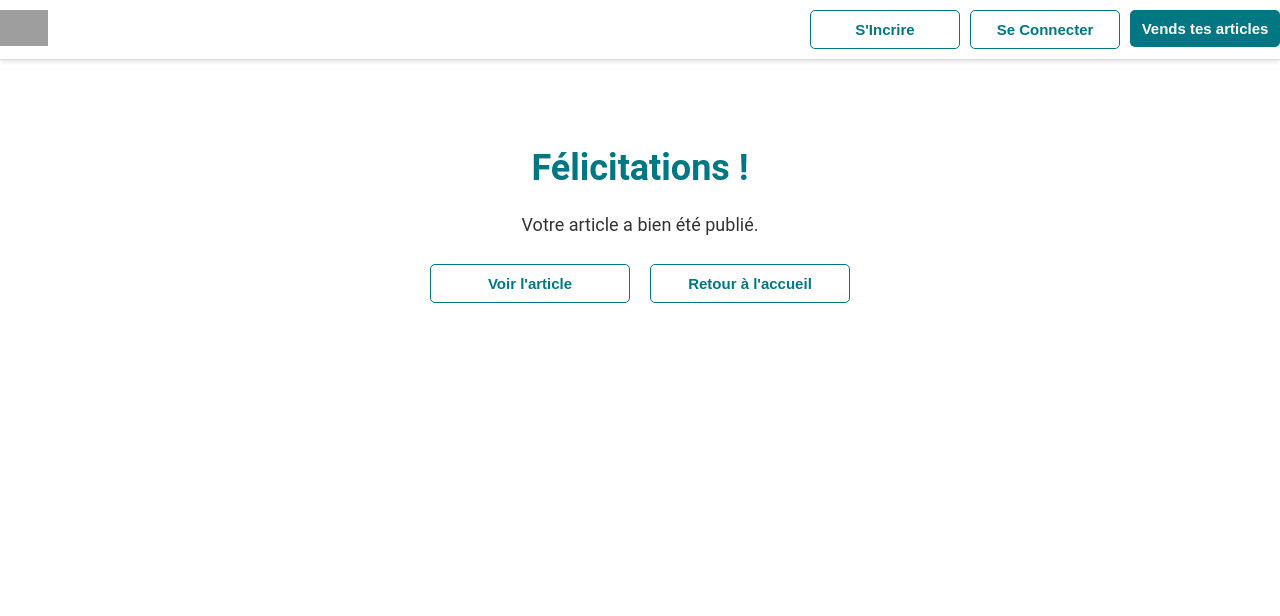
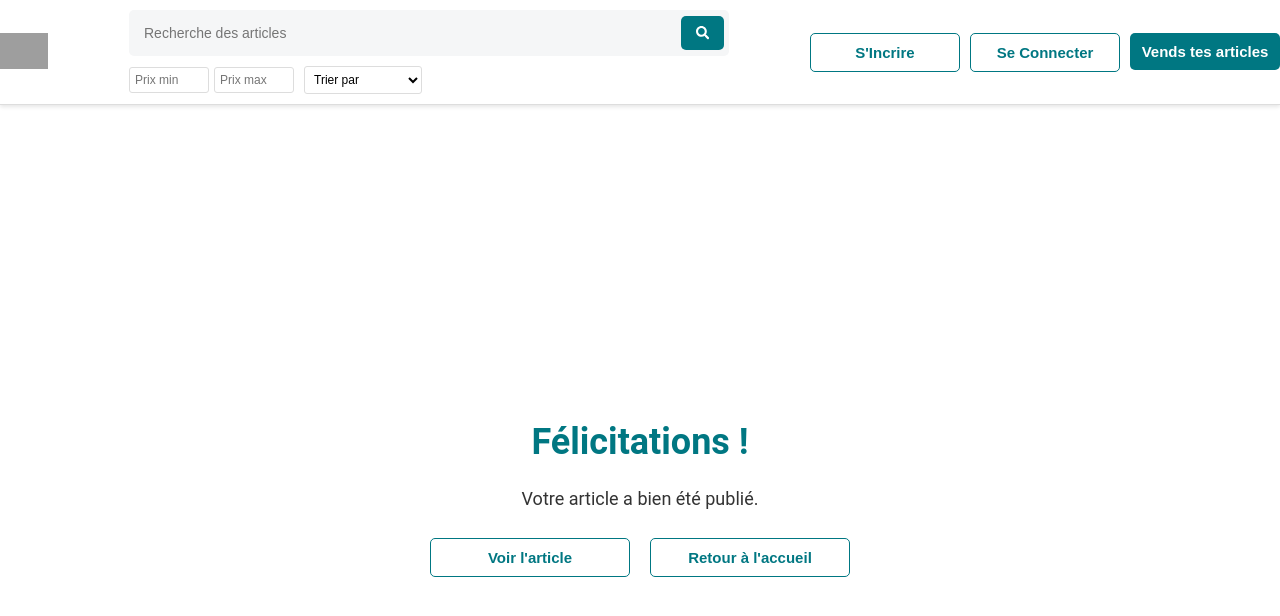
Before and after one commit to Neomia42/vinted-app, a React (Vite) app: page /publish/success in a window 1280 px wide. Shown: the top 616 px of the page. Built offline with nearby package versions, Linux system fonts and the light colour scheme; no server answers; grey boxes are pictures that could not be loaded.

Commit message:
ajout de la pagination

```diff
--- a/src/App.css
+++ b/src/App.css
@@ -1,4 +1,4 @@
-/* ------------------------------------------------------------------------------------------------------------------
+/*--------------------------------------------------------------------------------------------------
 ------------------------------------------------------------------------------------------------------------------
 ------------------------------------------------------------------------------------------------------------------
 ----------------------------------------------------- GLOBALS CSS -----------------------------------------------------
@@ -12,9 +12,12 @@ h1 {
   font-size: 32px;
   font-weight: bold;
 }
-
+.app-container.simple-header {
+  padding-top: 80px;
+}
 .app-container {
   height: 100vh;
+  padding-top: 100px;
 }
 .loader-container {
   height: 100vh;
--- a/src/App.jsx
+++ b/src/App.jsx
@@ -15,12 +15,46 @@ import SuccessPublish from "./pages/Publish/SuccessPublish";
 
 function App() {
   const [isConnected, setIsConnected] = useState(Cookie.get("token") || false);
+  const [searchFilters, setSearchFilters] = useState({});
+  const [currentPage, setCurrentPage] = useState(1);
+  const [totalPages, setTotalPages] = useState(1);
+
+  const handleSearch = (filters) => {
+    setSearchFilters(filters);
+    setCurrentPage(1);
+  };
+
+  const handlePageChange = (page) => {
+    setCurrentPage(page);
+  };
+
+  const handleTotalPagesChange = (total) => {
+    setTotalPages(total);
+  };
+
   return (
     <Router>
       <div className="app-container">
-        <Header isConnected={isConnected} setIsConnected={setIsConnected} />
+        <Header
+          isConnected={isConnected}
+          setIsConnected={setIsConnected}
+          onSearch={handleSearch}
+          onPageChange={handlePageChange}
+          currentPage={currentPage}
+          totalPages={totalPages}
+        />
         <Routes>
-          <Route path="/" element={<Home />} />
+          <Route
+            path="/"
+            element={
+              <Home
+                searchFilters={searchFilters}
+                currentPage={currentPage}
+                onPageChange={handlePageChange}
+                onTotalPagesChange={handleTotalPagesChange}
+              />
+            }
+          />
           <Route path="/offer/:id" element={<Product />} />
           <Route
             path="/signup"
--- a/src/components/Header/Header.css
+++ b/src/components/Header/Header.css
@@ -25,6 +25,118 @@ header {
   align-items: center;
   margin: auto;
   width: 1280px;
+  flex-wrap: wrap;
+  gap: 15px;
+}
+
+/* Styles pour la recherche */
+.search-container {
+  flex: 1;
+  max-width: 600px;
+  margin: 0 20px;
+}
+
+.search-form {
+  display: flex;
+  flex-direction: column;
+  gap: 10px;
+}
+
+.search-input-container {
+  display: flex;
+  align-items: center;
+  background-color: #f5f6f7;
+  border-radius: 5px;
+  padding: 5px;
+}
+
+.search-input {
+  flex: 1;
+  border: none;
+  background: transparent;
+  padding: 10px;
+  font-size: 14px;
+  outline: none;
+}
+
+.search-btn {
+  background-color: #007782;
+  color: white;
+  border: none;
+  padding: 10px 15px;
+  border-radius: 5px;
+  cursor: pointer;
+  display: flex;
+  align-items: center;
+  justify-content: center;
+}
+
+.search-btn:hover {
+  background-color: #005f6b;
+}
+
+.filters-container {
+  display: flex;
+  gap: 10px;
+  align-items: center;
+  flex-wrap: wrap;
+}
+
+.price-filters {
+  display: flex;
+  gap: 5px;
+}
+
+.price-input {
+  width: 80px;
+  padding: 5px;
+  border: 1px solid #ddd;
+  border-radius: 3px;
+  font-size: 12px;
+}
+
+.sort-select {
+  padding: 5px;
+  border: 1px solid #ddd;
+  border-radius: 3px;
+  font-size: 12px;
+  background-color: white;
+}
+
+/* Styles pour la pagination */
+.pagination-container {
+  display: flex;
+  align-items: center;
+  gap: 10px;
+  margin-left: auto;
+}
+
+.pagination-btn {
+  background-color: #007782;
+  color: white;
+  border: none;
+  padding: 8px 12px;
+  border-radius: 5px;
+  cursor: pointer;
+  font-size: 14px;
+  display: flex;
+  align-items: center;
+  justify-content: center;
+}
+
+.pagination-btn:hover:not(:disabled) {
+  background-color: #005f6b;
+}
+
+.pagination-btn:disabled {
+  background-color: #ccc;
+  cursor: not-allowed;
+}
+
+.pagination-info {
+  font-size: 14px;
+  color: #666;
+  white-space: nowrap;
 }
 .header-logo {
   height: 36px;
--- a/src/components/Header/Header.jsx
+++ b/src/components/Header/Header.jsx
@@ -1,10 +1,56 @@
 import { Link } from "react-router-dom";
+import { useState } from "react";
 import vintedLogo from "../../assets//img/Vinted_logo.png";
 import Cookie from "js-cookie";
-import { FaUserAlt } from "react-icons/fa";
+import { FaUserAlt, FaSearch } from "react-icons/fa";
 import "./Header.css";
 
-const Header = ({ isConnected, setIsConnected }) => {
+const Header = ({
+  isConnected,
+  setIsConnected,
+  onSearch,
+  onPageChange,
+  currentPage,
+  totalPages,
+}) => {
+  const [searchTerm, setSearchTerm] = useState("");
+  const [priceMin, setPriceMin] = useState("");
+  const [priceMax, setPriceMax] = useState("");
+  const [sortOrder, setSortOrder] = useState("");
+
+  const handleSearch = (event) => {
+    if (event) event.preventDefault();
+    if (onSearch) {
+      onSearch({
+        title: searchTerm,
+        priceMin: priceMin,
+        priceMax: priceMax,
+        sort: sortOrder,
+      });
+    }
+  };
+
+  const handleSortChange = (event) => {
+    const newSortOrder = event.target.value;
+    setSortOrder(newSortOrder);
+
+    // Déclencher automatiquement la recherche avec le nouveau tri
+    if (onSearch) {
+      onSearch({
+        title: searchTerm,
+        priceMin: priceMin,
+        priceMax: priceMax,
+        sort: newSortOrder,
+      });
+    }
+  };
+
+  const handlePageChange = (page) => {
+    if (onPageChange && page >= 1 && page <= totalPages) {
+      onPageChange(page);
+    }
+  };
+
   return (
     <header>
       <div className="header-container">
@@ -13,6 +59,78 @@ const Header = ({ isConnected, setIsConnected }) => {
             <img src={vintedLogo} alt="Vinted Logo" className="header-logo" />
           </Link>
         </div>
+
+        {/* Barre de recherche et filtres */}
+        <div className="search-container">
+          <form onSubmit={handleSearch} className="search-form">
+            <div className="search-input-container">
+              <input
+                type="text"
+                placeholder="Recherche des articles"
+                value={searchTerm}
+                onChange={(event) => setSearchTerm(event.target.value)}
+                className="search-input"
+              />
+              <button type="submit" className="search-btn">
+                <FaSearch />
+              </button>
+            </div>
+
+            <div className="filters-container">
+              <div className="price-filters">
+                <input
+                  type="number"
+                  placeholder="Prix min"
+                  value={priceMin}
+                  onChange={(event) => setPriceMin(event.target.value)}
+                  className="price-input"
+                />
+                <input
+                  type="number"
+                  placeholder="Prix max"
+                  value={priceMax}
+                  onChange={(event) => setPriceMax(event.target.value)}
+                  className="price-input"
+                />
+              </div>
+
+              <select
+                value={sortOrder}
+                onChange={handleSortChange}
+                className="sort-select"
+              >
+                <option value="">Trier par</option>
+                <option value="price_asc">Prix croissant</option>
+                <option value="price_desc">Prix décroissant</option>
+              </select>
+            </div>
+          </form>
+        </div>
+
+        {/* Pagination */}
+        {totalPages > 1 && (
+          <div className="pagination-container">
+            <button
+              onClick={() => handlePageChange(currentPage - 1)}
+              disabled={currentPage === 1}
+              className="pagination-btn"
+            >
+              ←
+            </button>
+
+            <span className="pagination-info">
+              Page {currentPage} sur {totalPages}
+            </span>
+
+            <button
+              onClick={() => handlePageChange(currentPage + 1)}
+              disabled={currentPage === totalPages}
+              className="pagination-btn"
+            >
+              →
+            </button>
+          </div>
+        )}
 
         <div className="btn-header">
           {isConnected ? (
@@ -49,4 +167,5 @@ const Header = ({ isConnected, setIsConnected }) => {
     </header>
   );
 };
+
 export default Header;
--- a/src/pages/Home/Home.css
+++ b/src/pages/Home/Home.css
@@ -1,8 +1,11 @@
 .Home-img-baner {
   background-image: url("../../assets/img/hero-24963eb2.jpg");
 }
-main {
-  padding-top: 80px; /* Ajuste selon la hauteur réelle de ton header */
+
+.Home-img-baner img {
+  width: 100%;
+  height: 450px;
+  object-fit: cover;
 }
 .cards-container {
   width: 100%;
--- a/src/pages/Home/Home.jsx
+++ b/src/pages/Home/Home.jsx
@@ -7,23 +7,62 @@ import heroImg from "../../assets/img/hero-24963eb2.jpg";
 import { API_URL } from "../../config/api";
 import "./Home.css";
 
-const Home = () => {
+const Home = ({
+  searchFilters,
+  currentPage,
+  onPageChange,
+  onTotalPagesChange,
+}) => {
   const [data, setdata] = useState([]);
   const [isLoading, setIsLoading] = useState(true);
+  const [totalPages, setTotalPages] = useState(1);
 
   useEffect(() => {
     const fetchData = async () => {
       try {
-        const response = await axios.get(`${API_URL}/offers`);
-        setdata(response.data.offers);
+        setIsLoading(true);
+
+        // Construction des paramètres de requête
+        const params = new URLSearchParams();
+        if (searchFilters?.title) params.append("title", searchFilters.title);
+        if (searchFilters?.priceMin)
+          params.append("priceMin", searchFilters.priceMin);
+        if (searchFilters?.priceMax)
+          params.append("priceMax", searchFilters.priceMax);
+        if (searchFilters?.sort) params.append("sort", searchFilters.sort);
+        if (currentPage) params.append("page", currentPage);
+        params.append("limit", "20"); // 20 articles par page c'est dejà bien ;)
+
+        const queryString = params.toString();
+        const url = `${API_URL}/offers${queryString ? `?${queryString}` : ""}`;
+
+        // console.log(" URL de la requête:", url);
+
+        const response = await axios.get(url);
+        setdata(response.data.offers || []);
+
+        // Calculer le nombre total de pages
+        const total =
+          response.data.nombreAnnonces ||
+          response.data.count ||
+          response.data.offers?.length ||
+          0;
+        const calculatedTotalPages = Math.ceil(total / 20);
+        setTotalPages(calculatedTotalPages);
+
+        // Informer le parent du nombre total de pages
+        if (onTotalPagesChange) {
+          onTotalPagesChange(calculatedTotalPages);
+        }
+
         setIsLoading(false);
-        // console.log(response.data.offers.);
       } catch (error) {
         console.error("Error fetching data:", error);
+        setIsLoading(false);
       }
     };
     fetchData();
-  }, []);
+  }, [searchFilters, currentPage, onTotalPagesChange]);
 
   return isLoading ? (
     <div className="loader-container">
@@ -39,10 +78,9 @@ const Home = () => {
     </div>
   ) : (
     <main>
-      <div
-        className="Home-img-baner"
-        style={{ backgroundImage: `url(${heroImg})` }}
-      ></div>
+      <div className="Home-img-baner">
+        <img src={heroImg} alt="banière" />
+      </div>
 
       <div className="cards-container">
         {data.map((offers, index) => {
--- a/src/pages/Publish/Publish.jsx
+++ b/src/pages/Publish/Publish.jsx
@@ -139,7 +139,7 @@ const Publish = ({ isConnected, setIsConnected }) => {
       <div className="publish-items-container">
         {isConnected ? (
           <div className="main-publish">
-            <h1>Vend ton articles</h1>
+            <h1>Vend ton article</h1>
 
             <form
               className="publish-form"
@@ -148,7 +148,7 @@ const Publish = ({ isConnected, setIsConnected }) => {
 
                 // Validation côté client
                 if (!validateForm()) {
-                  console.log("❌ Validation échouée:", errors);
+                  console.log(" Validation échouée:", errors);
                   return;
                 }
 
@@ -490,7 +490,7 @@ const Publish = ({ isConnected, setIsConnected }) => {
             <div className="block-top">
               <h1>Vous devez posséder un compte </h1>
               <Link to="/signup">
-                <button>S'Incrire</button>s
+                <button>S'Incrire</button>
               </Link>
               <h1>Ou vous connecter pour vendre</h1>
               <Link to="/login">
--- a/src/pages/Publish/Success.css
+++ b/src/pages/Publish/Success.css
@@ -4,8 +4,8 @@
   align-items: center;
   height: 100vh;
   text-align: center;
+  justify-content: center;
   gap: 30px;
-  margin-top: 150px;
 }
 .success-publish h1 {
   color: #007782;
```
